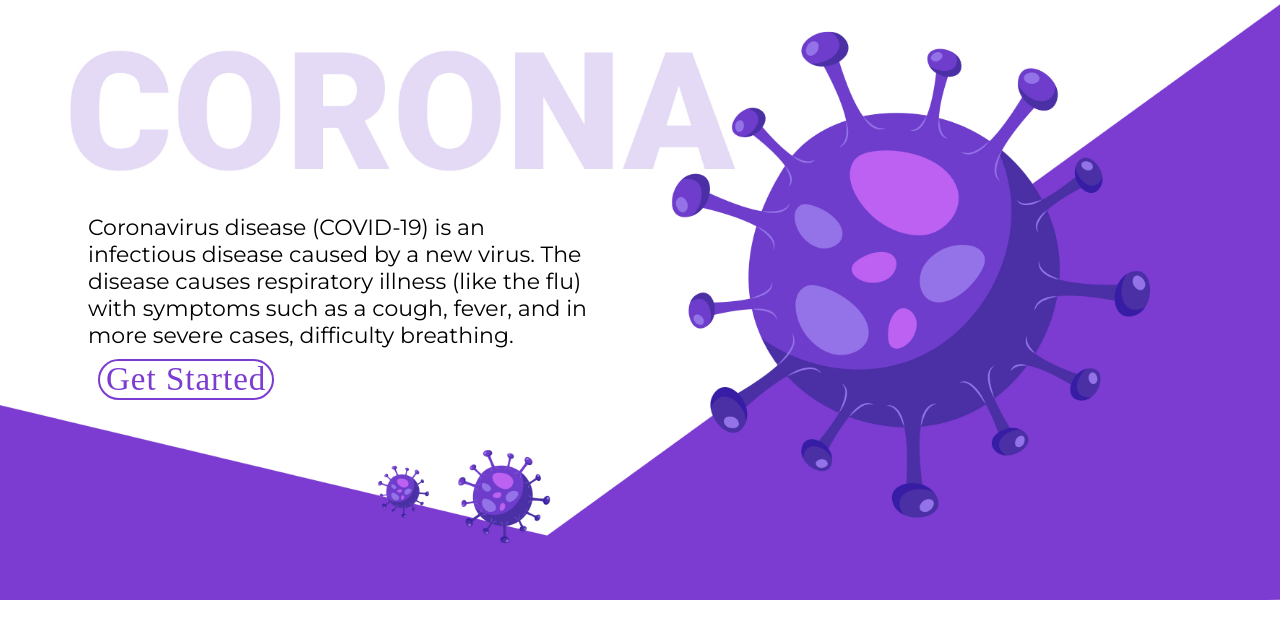
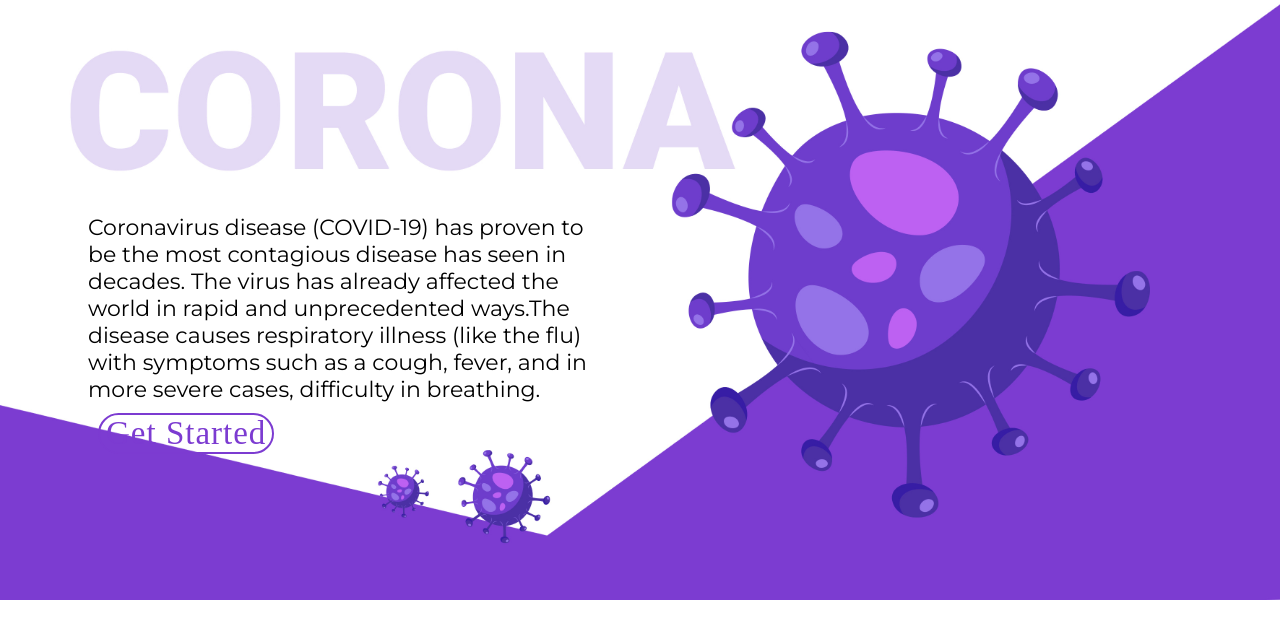
Before and after one commit to Gauravsahadev/Covid-19-Early-detection, a Flask app: page / in a window 1280 px wide; the page is wider, and only the part inside the window is pictured. Shown: the part 119-758 px from the top of that part. Run offline with Flask 2, Linux system fonts and the light colour scheme.

Commit message:
Landing.html updated

```diff
--- a/app/templates/landing.html
+++ b/app/templates/landing.html
@@ -112,8 +112,8 @@
         <div class="logo"><a href="/"><img class="size" src="{{ url_for('static', filename='img/logo.png') }}" /></a></div>
         <div class="box">
             <div class="text">
-                Coronavirus disease (COVID-19) is an infectious disease caused by a new virus.
-                The disease causes respiratory illness (like the flu) with symptoms such as a cough, fever, and in more severe cases, difficulty breathing.
+                Coronavirus disease (COVID-19) has proven to be the most contagious disease has seen in decades.
+                The virus has already affected the world in rapid and unprecedented ways.The disease causes respiratory illness (like the flu) with symptoms such as a cough, fever, and in more severe cases, difficulty in breathing.
             </div>
             <div class="btn-pos">
                 <a href="index.html"><button type="button" class="btn btn-success">Get Started</button></a>
```
